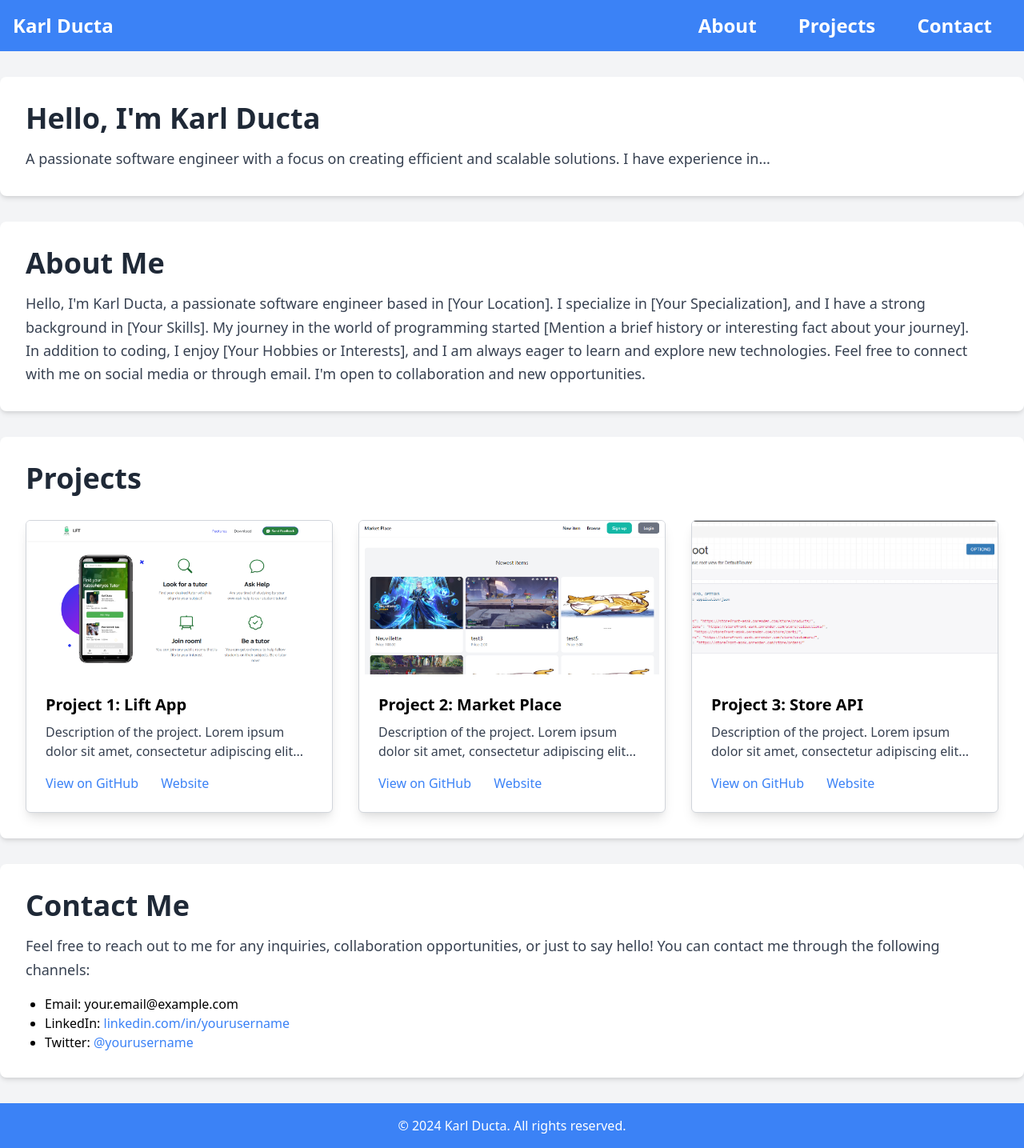
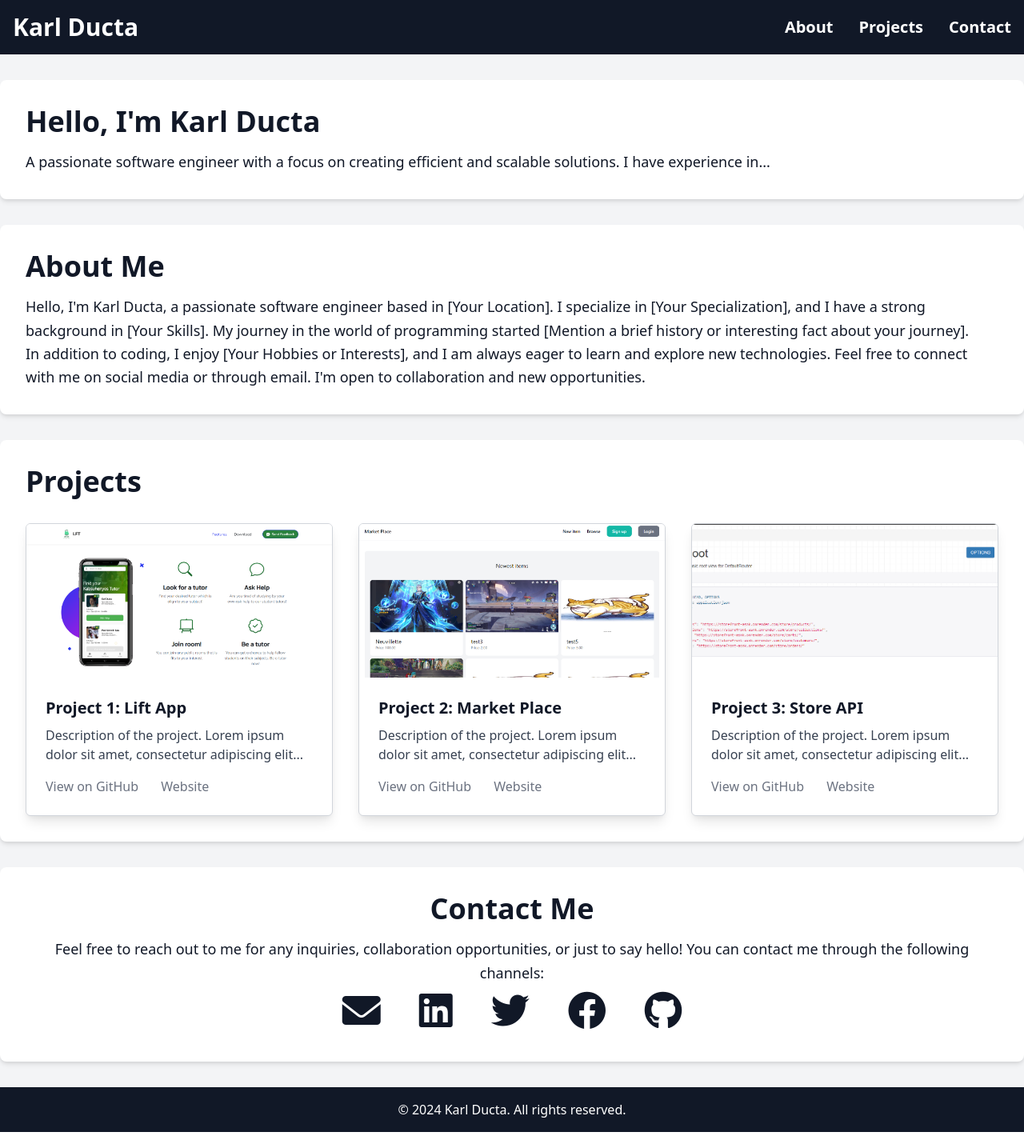
Before and after one commit to karl0223/portfolio, a Django app: page / in a window 1280 px wide. Shown: the whole page at 80% size. Run offline with Django 5.2, Linux system fonts and the light colour scheme.

Commit message:
changed to black and white color scheme

```diff
--- a/core/templates/core/index.html
+++ b/core/templates/core/index.html
@@ -1,42 +1,47 @@
 <!DOCTYPE html>
 <html lang="en">
+
 <head>
     <meta charset="UTF-8">
     <meta name="viewport" content="width=device-width, initial-scale=1.0">
     <link href="https://cdn.jsdelivr.net/npm/tailwindcss@2.2.19/dist/tailwind.min.css" rel="stylesheet">
     <link rel="stylesheet" href="https://cdnjs.cloudflare.com/ajax/libs/lightbox2/2.11.3/css/lightbox.min.css">
+    <link rel="stylesheet" href="https://cdnjs.cloudflare.com/ajax/libs/font-awesome/6.0.0/css/all.min.css" />
     <title>Karl Ducta - Portfolio</title>
 </head>
-<body class="bg-gray-100 font-sans">
+
+<body class="bg-gray-100 font-sans text-gray-900">
     {% load static %}
     <!-- Navigation -->
-    <nav class="bg-blue-500 p-4 text-white">
-        <div class="container mx-auto">
-            <span class="text-2xl font-bold">Karl Ducta</span>
-            <ul class="float-right">
-                <li class="px-6 inline-block text-2xl font-bold"><a href="#about" class="hover:text-gray-200">About</a></li>
-                <li class="px-6 inline-block text-2xl font-bold"><a href="#projects" class="hover:text-gray-200">Projects</a></li>
-                <li class="px-6 inline-block text-2xl font-bold"><a href="#contact" class="hover:text-gray-200">Contact</a></li>
+    <nav class="bg-gray-900 p-4 text-white">
+        <div class="container mx-auto flex justify-between items-center">
+            <div>
+                <span class="text-3xl font-bold">Karl Ducta</span>
+            </div>
+            <ul class="flex space-x-8">
+                <li class="text-xl font-bold"><a href="#about" class="hover:text-gray-200">About</a></li>
+                <li class="text-xl font-bold"><a href="#projects" class="hover:text-gray-200">Projects</a></li>
+                <li class="text-xl font-bold"><a href="#contact" class="hover:text-gray-200">Contact</a></li>
             </ul>
         </div>
     </nav>
 
     <!-- Introduction Section -->
     <section class="container mx-auto my-8 p-8 bg-white shadow-md rounded-lg">
-        <h1 class="text-4xl font-bold mb-4 text-gray-800">Hello, I'm Karl Ducta</h1>
-        <p class="text-gray-700 text-lg leading-relaxed">A passionate software engineer with a focus on creating efficient and scalable solutions. I have experience in...</p>
+        <h1 class="text-4xl font-bold mb-4">Hello, I'm Karl Ducta</h1>
+        <p class="text-lg leading-relaxed">A passionate software engineer with a focus on creating efficient and scalable solutions. I have experience in...</p>
     </section>
 
     <!-- About Section -->
     <section id="about" class="container mx-auto my-8 p-8 bg-white shadow-md rounded-lg">
-        <h1 class="text-4xl font-bold mb-4 text-gray-800">About Me</h1>
-        <p class="text-gray-700 text-lg leading-relaxed">Hello, I'm Karl Ducta, a passionate software engineer based in [Your Location]. I specialize in [Your Specialization], and I have a strong background in [Your Skills]. My journey in the world of programming started [Mention a brief history or interesting fact about your journey].</p>
-        <p class="text-gray-700 text-lg leading-relaxed">In addition to coding, I enjoy [Your Hobbies or Interests], and I am always eager to learn and explore new technologies. Feel free to connect with me on social media or through email. I'm open to collaboration and new opportunities.</p>
+        <h1 class="text-4xl font-bold mb-4">About Me</h1>
+        <p class="text-lg leading-relaxed">Hello, I'm Karl Ducta, a passionate software engineer based in [Your Location]. I specialize in [Your Specialization], and I have a strong background in [Your Skills]. My journey in the world of programming started [Mention a brief history or interesting fact about your journey].</p>
+        <p class="text-lg leading-relaxed">In addition to coding, I enjoy [Your Hobbies or Interests], and I am always eager to learn and explore new technologies. Feel free to connect with me on social media or through email. I'm open to collaboration and new opportunities.</p>
     </section>
 
     <!-- Projects Section -->
     <section id="projects" class="container mx-auto my-8 p-8 bg-white shadow-md rounded-lg">
-        <h1 class="text-4xl font-bold mb-8 text-gray-800">Projects</h1>
+        <h1 class="text-4xl font-bold mb-8">Projects</h1>
         <div class="grid gap-8 grid-cols-1 md:grid-cols-2 lg:grid-cols-3">
 
             <!-- Project 1 -->
@@ -47,8 +52,8 @@
                 <div class="p-6">
                     <h2 class="text-xl font-semibold mb-2">Project 1: Lift App</h2>
                     <p class="text-gray-700 mb-4">Description of the project. Lorem ipsum dolor sit amet, consectetur adipiscing elit...</p>
-                    <a href="https://github.com/karl0223/thesis-backend" class="text-blue-500 hover:underline">View on GitHub</a>
-                    <a href="https://willowy-faun-52aa80.netlify.app/?fbclid=IwAR1P7w28SNUsQi2E3Fh-oc6F0ujZVIkJlFNXsfYQmuza_wZU2ozMJ6a0EeQ#download" class="ml-6 text-blue-500 hover:underline">Website</a>
+                    <a href="https://github.com/karl0223/thesis-backend" class="text-gray-500 hover:underline">View on GitHub</a>
+                    <a href="https://willowy-faun-52aa80.netlify.app/?fbclid=IwAR1P7w28SNUsQi2E3Fh-oc6F0ujZVIkJlFNXsfYQmuza_wZU2ozMJ6a0EeQ#download" class="ml-6 text-gray-500 hover:underline">Website</a>
                 </div>
             </div>
 
@@ -60,8 +65,8 @@
                 <div class="p-6">
                     <h2 class="text-xl font-semibold mb-2">Project 2: Market Place</h2>
                     <p class="text-gray-700 mb-4">Description of the project. Lorem ipsum dolor sit amet, consectetur adipiscing elit...</p>
-                    <a href="https://github.com/karl0223/Market-Place" class="text-blue-500 hover:underline">View on GitHub</a>
-                    <a href="https://market-place-8hq1.onrender.com/" class="ml-6 text-blue-500 hover:underline">Website</a>
+                    <a href="https://github.com/karl0223/Market-Place" class="text-gray-500 hover:underline">View on GitHub</a>
+                    <a href="https://market-place-8hq1.onrender.com/" class="ml-6 text-gray-500 hover:underline">Website</a>
                 </div>
             </div>
 
@@ -73,8 +78,8 @@
                 <div class="p-6">
                     <h2 class="text-xl font-semibold mb-2">Project 3: Store API</h2>
                     <p class="text-gray-700 mb-4">Description of the project. Lorem ipsum dolor sit amet, consectetur adipiscing elit...</p>
-                    <a href="https://github.com/karl0223/Python-Django-Part-3" class="text-blue-500 hover:underline">View on GitHub</a>
-                    <a href="https://storefront-asnk.onrender.com/store/" class="ml-6 text-blue-500 hover:underline">Website</a>
+                    <a href="https://github.com/karl0223/Python-Django-Part-3" class="text-gray-500 hover:underline">View on GitHub</a>
+                    <a href="https://storefront-asnk.onrender.com/store/" class="ml-6 text-gray-500 hover:underline">Website</a>
                 </div>
             </div>
 
@@ -83,24 +88,48 @@
         </div>
     </section>
 
-
     <!-- Contact Section -->
-    <section id="contact" class="container mx-auto my-8 p-8 bg-white shadow-md rounded-lg">
-        <h1 class="text-4xl font-bold mb-4 text-gray-800">Contact Me</h1>
-        <p class="text-gray-700 text-lg leading-relaxed">Feel free to reach out to me for any inquiries, collaboration opportunities, or just to say hello! You can contact me through the following channels:</p>
-        <ul class="list-disc pl-6 mt-4">
-            <li>Email: your.email@example.com</li>
-            <li>LinkedIn: <a href="https://www.linkedin.com/in/yourusername" class="text-blue-500 hover:underline">linkedin.com/in/yourusername</a></li>
-            <li>Twitter: <a href="https://twitter.com/yourusername" class="text-blue-500 hover:underline">@yourusername</a></li>
+    <section id="contact" class="container mx-auto my-8 p-8 bg-white shadow-md rounded-lg text-center">
+        <h1 class="text-4xl font-bold mb-4">Contact Me</h1>
+        <p class="text-lg leading-relaxed">
+            Feel free to reach out to me for any inquiries, collaboration opportunities, or just to say hello! You can contact me through the following channels:
+        </p>
+        <ul class="list-none pl-0 flex justify-center gap-8">
+            <li class="m-2">
+                <a href="mailto:your.email@example.com" class="text-gray-900 hover:underline">
+                    <i class="fas fa-envelope fa-3x"></i>
+                </a>
+            </li>
+            <li class="m-2">
+                <a href="https://www.linkedin.com/in/yourusername" class="text-gray-900 hover:underline" target="_blank">
+                    <i class="fab fa-linkedin fa-3x"></i>
+                </a>
+            </li>
+            <li class="m-2">
+                <a href="https://twitter.com/yourusername" class="text-gray-900 hover:underline" target="_blank">
+                    <i class="fab fa-twitter fa-3x"></i>
+                </a>
+            </li>
+            <li class="m-2">
+                <a href="https://facebook.com/yourusername" class="text-gray-900 hover:underline" target="_blank">
+                    <i class="fab fa-facebook fa-3x"></i>
+                </a>
+            </li>
+            <li class="m-2">
+                <a href="https://github.com/yourusername" class="text-gray-900 hover:underline" target="_blank">
+                    <i class="fab fa-github fa-3x"></i>
+                </a>
+            </li>
         </ul>
     </section>
 
     <!-- Footer -->
-    <footer class="bg-blue-500 p-4 text-white text-center">
+    <footer class="bg-gray-900 p-4 text-white text-center">
         <p>&copy; 2024 Karl Ducta. All rights reserved.</p>
     </footer>
 
     <script src="https://cdnjs.cloudflare.com/ajax/libs/lightbox2/2.11.3/js/lightbox.min.js"></script>
 
 </body>
+
 </html>
```
